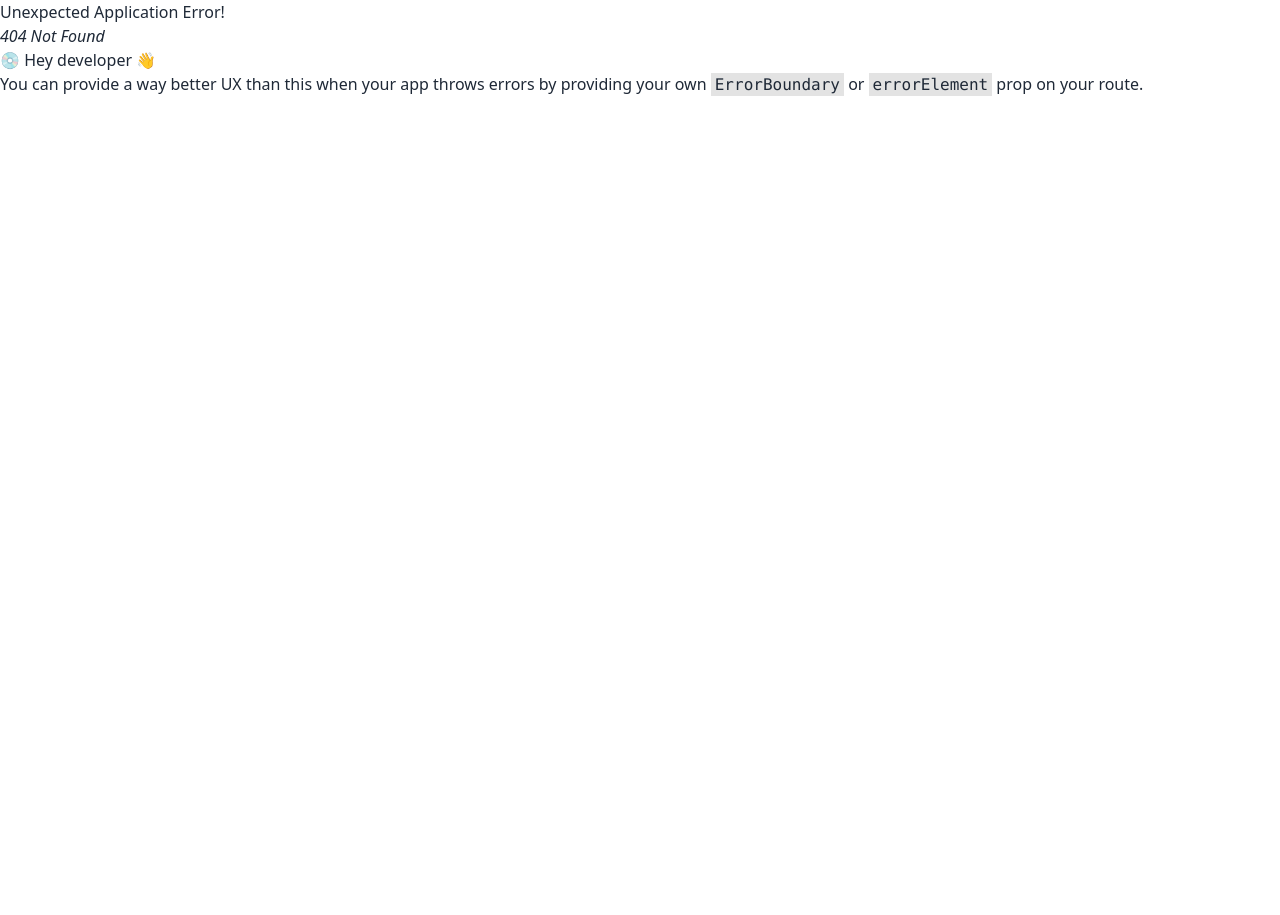
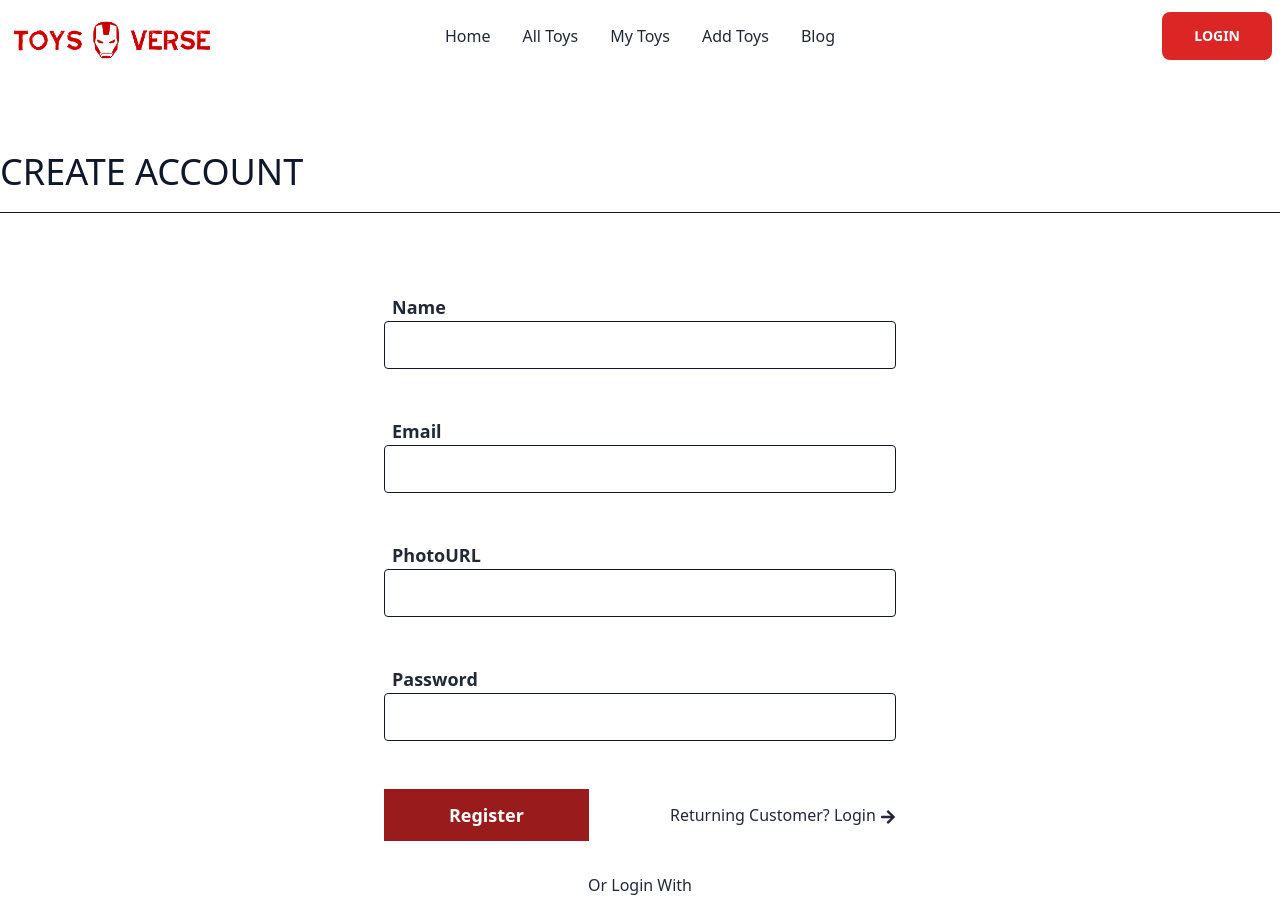
Before and after one commit to Md-Ibnul/Toy-Verse, a React (Vite) app: page /register in a window 1280 px wide. Before the commit this address had no page. Shown: the top 915 px of the page. Before the commit the page ends 800 px from the top, so only its background shows below. Built offline with nearby package versions, Linux system fonts and the light colour scheme.

Commit message:
register page added

```diff
--- a/package.json
+++ b/package.json
@@ -11,10 +11,13 @@
   },
   "dependencies": {
     "daisyui": "^2.51.6",
+    "firebase": "^9.22.0",
     "localforage": "^1.10.0",
     "match-sorter": "^6.3.1",
     "react": "^18.2.0",
     "react-dom": "^18.2.0",
+    "react-hook-form": "^7.43.9",
+    "react-icons": "^4.8.0",
     "react-router-dom": "^6.11.2",
     "sort-by": "^1.2.0"
   },
--- a/src/Pages/Home/Components/Gallery/Gallery.jsx
+++ b/src/Pages/Home/Components/Gallery/Gallery.jsx
@@ -13,8 +13,8 @@ const Gallery = () => {
     },[])
     return (
         <div className='my-container text-center my-16'>
-            <h2 className='text-4xl font-bold text-slate-700 uppercase relative inline tittle-design'>Gallery Of Our Shop</h2>
-            <div className='grid grid-cols-4 gap-10 mt-16'>
+            <h2 className='text-4xl font-bold text-slate-900 uppercase relative inline tittle-design'>Gallery Of Our Shop</h2>
+            <div className='grid grid-cols-4 gap-10 mt-20'>
                 {
                     toys.slice(0,8).map(toy =><GalleryImage
                     key={toy._id}
--- a/src/Pages/Home/Components/Gallery/GalleryImage.jsx
+++ b/src/Pages/Home/Components/Gallery/GalleryImage.jsx
@@ -1,12 +1,20 @@
-import React from 'react';
+import React from "react";
 
-const GalleryImage = ({toy}) => {
-    return (
-        <div className='opacity-80 transition-opacity duration-500 hover:opacity-100'>
-            <img className='object-cover ease-in-out duration-500 hover:-rotate-3 hover:scale-110' src={toy?.pictureURL} alt="Image" />
-            <p className='w-full bottom-0 left-0 bg-red-800 text-white font-bold py-2 px-6 rounded-md z-50'>{toy?.toyName}</p>
-        </div>
-    );
+const GalleryImage = ({ toy }) => {
+  return (
+    <div className="relative mb-10">
+      <div className="opacity-80 transition-opacity duration-500 hover:opacity-100">
+        <img
+          className="object-cover ease-in-out duration-500 hover:-rotate-6 hover:scale-125 mb-10"
+          src={toy?.pictureURL}
+          alt="Image"
+        />
+      </div>
+      <p className="w-full -bottom-5 bg-red-800 text-white font-bold py-2 px-6 rounded-md absolute z-50">
+        {toy?.toyName}
+      </p>
+    </div>
+  );
 };
 
 export default GalleryImage;
--- /dev/null
+++ b/src/Pages/Login/Login.jsx
@@ -0,0 +1,11 @@
+import React from 'react';
+
+const Login = () => {
+    return (
+        <div>
+
+        </div>
+    );
+};
+
+export default Login;
--- /dev/null
+++ b/src/Pages/Login/Register.jsx
@@ -0,0 +1,50 @@
+import React from "react";
+import { useForm } from "react-hook-form";
+import { Link } from "react-router-dom";
+import { FaArrowRight,  } from 'react-icons/fa';
+
+const Register = () => {
+  const {
+    register,
+    handleSubmit,
+    watch,
+    formState: { errors },
+  } = useForm();
+  const onSubmit = (data) => console.log(data);
+  return (
+    <div className="my-container my-20">
+      <div className="divide divide-y divide-slate-900 mb-20">
+        <h2 className="text-4xl font-thin text-slate-900 uppercase pb-5">CREATE ACCOUNT</h2>
+        <hr />
+      </div>
+      <div className="w-2/5 mx-auto">
+        <form onSubmit={handleSubmit(onSubmit)}>
+            <label className="ms-2 font-bold text-lg">Name</label>
+          <input className="border border-slate-900 block rounded w-full h-12 mb-12 ps-3" {...register("name", { required: true })} />
+
+          <label className="ms-2 font-bold text-lg">Email</label>
+          <input className="border border-slate-900 block rounded w-full h-12 mb-12 ps-3" {...register("email", { required: true })} />
+
+          <label className="ms-2 font-bold text-lg">PhotoURL</label>
+          <input className="border border-slate-900 block rounded w-full h-12 mb-12 ps-3" {...register("photo", { required: true })} />
+
+          <label className="ms-2 font-bold text-lg">Password</label>
+          <input className="border border-slate-900 block rounded w-full h-12 mb-12 ps-3" {...register("password", { required: true })} />
+          {errors.exampleRequired && <span>This field is required</span>}
+          <div className="flex justify-between items-center">
+            <div className="w-2/5"><input className="block bg-red-800 text-white font-bold text-lg w-full py-3 rounder cursor-pointer" type="submit" value="Register"/></div>
+            <div>
+                <h4>Returning Customer? <Link className="hover:text-red-700">Login <FaArrowRight className="inline" /></Link></h4></div>
+          </div>
+        </form>
+      <div className="mt-8 text-center">
+        <h4 className="divide divide-x-2 divide-slate-800">Or Login With</h4>
+        <button className="btn bg-red-800 btn-circle text-white font-bold text-xl mt-5"> <h3>G</h3>
+</button>
+      </div>
+      </div>
+    </div>
+  );
+};
+
+export default Register;
--- /dev/null
+++ b/src/Providers/AuthProvider.jsx
@@ -0,0 +1,14 @@
+import React, { createContext } from 'react';
+
+const AuthContext = createContext();
+
+
+const AuthProvider = () => {
+    return (
+        <div>
+
+        </div>
+    );
+};
+
+export default AuthProvider;
--- /dev/null
+++ b/src/firebase/firebase.config.js
@@ -0,0 +1,19 @@
+// Import the functions you need from the SDKs you need
+import { initializeApp } from "firebase/app";
+// TODO: Add SDKs for Firebase products that you want to use
+// https://firebase.google.com/docs/web/setup#available-libraries
+
+// Your web app's Firebase configuration
+const firebaseConfig = {
+  apiKey: "AIzaSyDWVP2Ndi9uzEwvnhgWY1ZEA1SttRbY0io",
+  authDomain: "toys-verse.firebaseapp.com",
+  projectId: "toys-verse",
+  storageBucket: "toys-verse.appspot.com",
+  messagingSenderId: "698349470807",
+  appId: "1:698349470807:web:e1af91a6f8c1620a884f12"
+};
+
+// Initialize Firebase
+const app = initializeApp(firebaseConfig);
+
+export default app;
--- a/src/routes/Routes.jsx
+++ b/src/routes/Routes.jsx
@@ -1,6 +1,7 @@
 import { createBrowserRouter } from "react-router-dom";
 import App from "../App";
 import Home from "../Pages/Home/Home";
+import Register from "../Pages/Login/Register";
 
 const router = createBrowserRouter([
     {
@@ -10,6 +11,10 @@ const router = createBrowserRouter([
             {
                 path: '/',
                 element: <Home />
+            },
+            {
+                path: '/register',
+                element: <Register />
             }
         ]
     }
```
Also changed, not shown: 1 other file (tests, documents, lock files or other folders).
